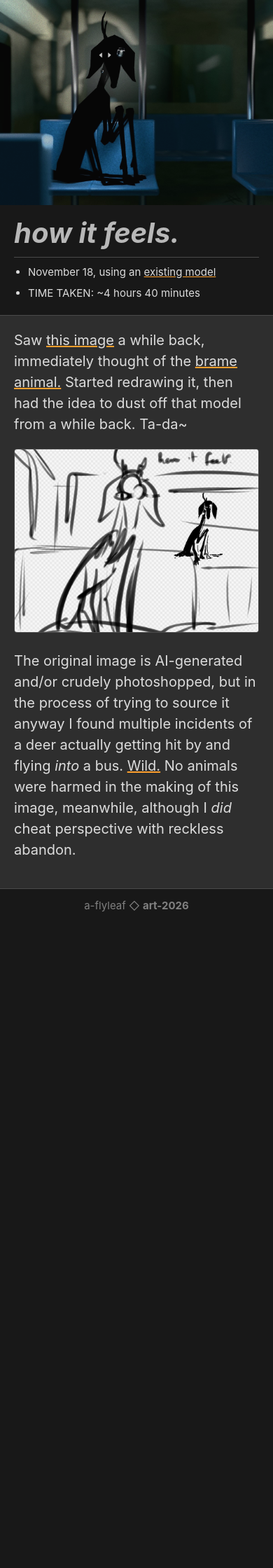
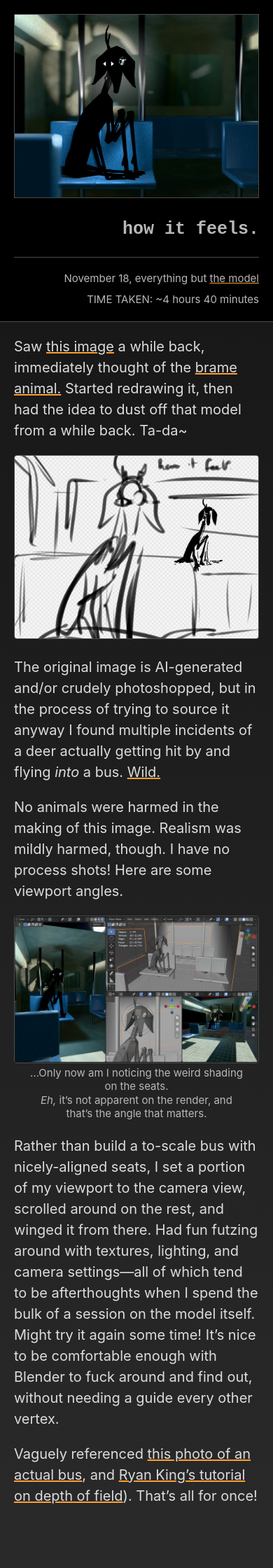
Before and after one commit to a-flyleaf/art-2026, a Jekyll site: the page built from _art/11-18_bramebus.html, in a window 390 px wide. Shown: the top 2240 px of the page at 70% size. Built offline with Jekyll 4.4.1, drawn with Linux system fonts in a browser that asks for light colours; some web fonts are replaced; before the commit the page ends 1319 px from its top, so only the background shows below that.

Commit message:
art/bramebus DONE.

```diff
--- a/_art/11-18_bramebus.html
+++ b/_art/11-18_bramebus.html
@@ -9,15 +9,46 @@ typ: b3d
 main: bramebus_13-render.jpg
 alt: >-
   A deerlike creature sitting in an otherwise-empty bus. Dark, liminal lighting, with a flashlight-esque spotlight on the animal's head. In contrast to the rendered 3D scenery, the animal is a flat silhouette.
+img-class: sqh
 
 cp: |-
-  - November&nbsp;18, using an [existing model](brame)
+  - November&nbsp;18, everything but [the model](brame)
   - <b class="sc">time taken</b>: ~4&nbsp;hours 40&nbsp;minutes
+
+css: "
+	/*from japhet*/ #cp{text-align:right;} #cp ul{list-style-type:none;}
+	/*and blockydob2. this could be a layout default tbh*/ #b3d .big{padding:0 1em;}
+
+	#b3d{background:#000;}
+	#b3d h1{font-family:'courier new',courier,monospace; font-style:normal; font-size:1.25em; padding:1em 0; margin-bottom:.75em;}
+	#cp ul{color:#b8b8b8;}
+	#b3d #desc{background:linear-gradient(#181818,#2e2e2e);}
+
+	#b3d figcaption p{line-height:1.25;}
+	figcaption span{display:inline-block;}
+
+	#b3d #how{margin:5em 0;}
+"
 ---
 <div class="wrap" markdown="1">
 Saw [this image](https://kosmogrl.tumblr.com/post/826604045555859456) a while back, immediately thought of the [brame animal.](https://a-flyleaf.github.io/toyshelf/misc#brame) Started redrawing it, then had the idea to dust off that model from a while back. Ta-da~
 
 <figure><a href="{%include url.html%}/assets/art/bramebus-concept.jpg" class="fg"><img src="{%include url.html%}/assets/art/bramebus-concept.jpg" alt="Sketch of the image above. Includes a little pixel pose-silhouette."></a></figure>
 
-The original image is AI-generated and/or crudely photoshopped, but in the process of trying to source it anyway I found multiple incidents of a deer actually getting hit by and flying *into* a bus. [Wild.](https://www.youtube.com/watch?v=FxHEwr-yXDs) No animals were harmed in the making of this image, meanwhile, although I *did* cheat perspective with reckless abandon.
+The original image is AI-generated and/or crudely photoshopped, but in the process of trying to source it anyway I found multiple incidents of a deer actually getting hit by and flying *into* a bus. [Wild.](https://www.youtube.com/watch?v=FxHEwr-yXDs)
+
+No animals were harmed in the making of this image. Realism was mildly harmed, though. I have no process shots! Here are some viewport angles.
 </div>
+
+<figure class="big"><a href="{%include url.html%}/assets/art/bramebus_12-views.jpg" class="fg"><img src="{%include url.html%}/assets/art/bramebus_12-views.jpg" alt="Various viewport angles of the scene, both as rendered and with polygons visible."></a><figcaption markdown="1" class="wrap">
+<small><span>...Only now am I noticing the weird shading on the seats.</span> <span>*Eh,* it's not apparent on the render, and that's the angle that matters.</span></small>
+</figcaption></figure>
+
+<div class="wrap" markdown="1">
+Rather than build a to-scale bus with nicely-aligned seats, I set a portion of my viewport to the camera view, scrolled around on the rest, and winged it from there. Had fun futzing around with textures, lighting, and camera settings---all of which tend to be afterthoughts when I spend the bulk of a session on the model itself. Might try it again some time! It's nice to be comfortable enough with Blender to fuck around and find out, without needing a guide every other vertex.
+
+Vaguely referenced [this photo of an actual bus](https://www.istockphoto.com/photo/old-bus-interior-gm530800455-54826864), and [Ryan&nbsp;King's tutorial on depth of field](https://www.youtube.com/watch?v=ahT3P274EMw)). That's all for once!
+
+
+<figure id="how"><a href="{%include url.html%}/assets/art/bramebus-howitfeels.jpg" class="fg"><img src="{%include url.html%}/assets/art/bramebus-howitfeels.jpg" alt="The original meme, which reads “How it feels trying to involve myself in stuff” over a(n oddly doglike) deer sitting on a bus seat; the deer has been replaced with the brame animal. In this rendition its pupil is smaller."></a></figure>
+</div>
--- a/index.html
+++ b/index.html
@@ -11,7 +11,7 @@ css: "
 	small,details{font-size:.75em; opacity:.5;}
 	details{margin-top:1em; display:inline-block;} summary{padding:.5em 0;}
 	details[open]{opacity:1;} details[open] summary{border-bottom:1px dashed #808080;}
-	details ul{text-align:left; margin-left:1em;} details li{margin:.5em 0; color:#808080;} .li{color:#000;} @media (prefers-color-scheme:dark){.li{color:#efefef;}}
+	details ul{text-align:left; margin-left:1em;} details li{margin:.5em 0; color:#808080; line-height:1.375;} .li{color:#000;} @media (prefers-color-scheme:dark){.li{color:#efefef;}}
 
 	code{font-family:consolas,monospace; font-size:1.15em;}
 	.gr{color:#808080;}
```
Also changed, not shown: other parts of index.html (+3 -0 lines), assets/art/bramebus-howitfeels.jpg (added), assets/art/bramebus_100.png (added), assets/art/bramebus_12-views.jpg (added).
